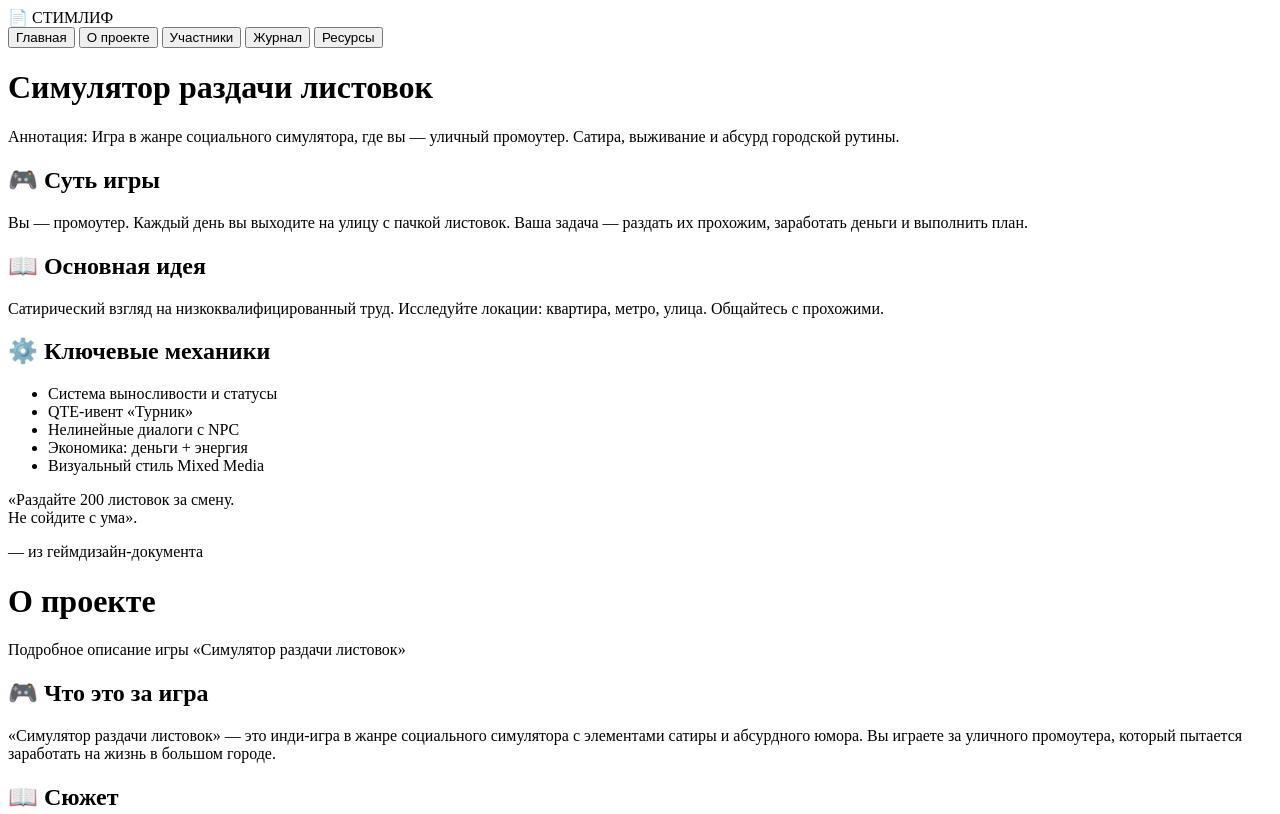
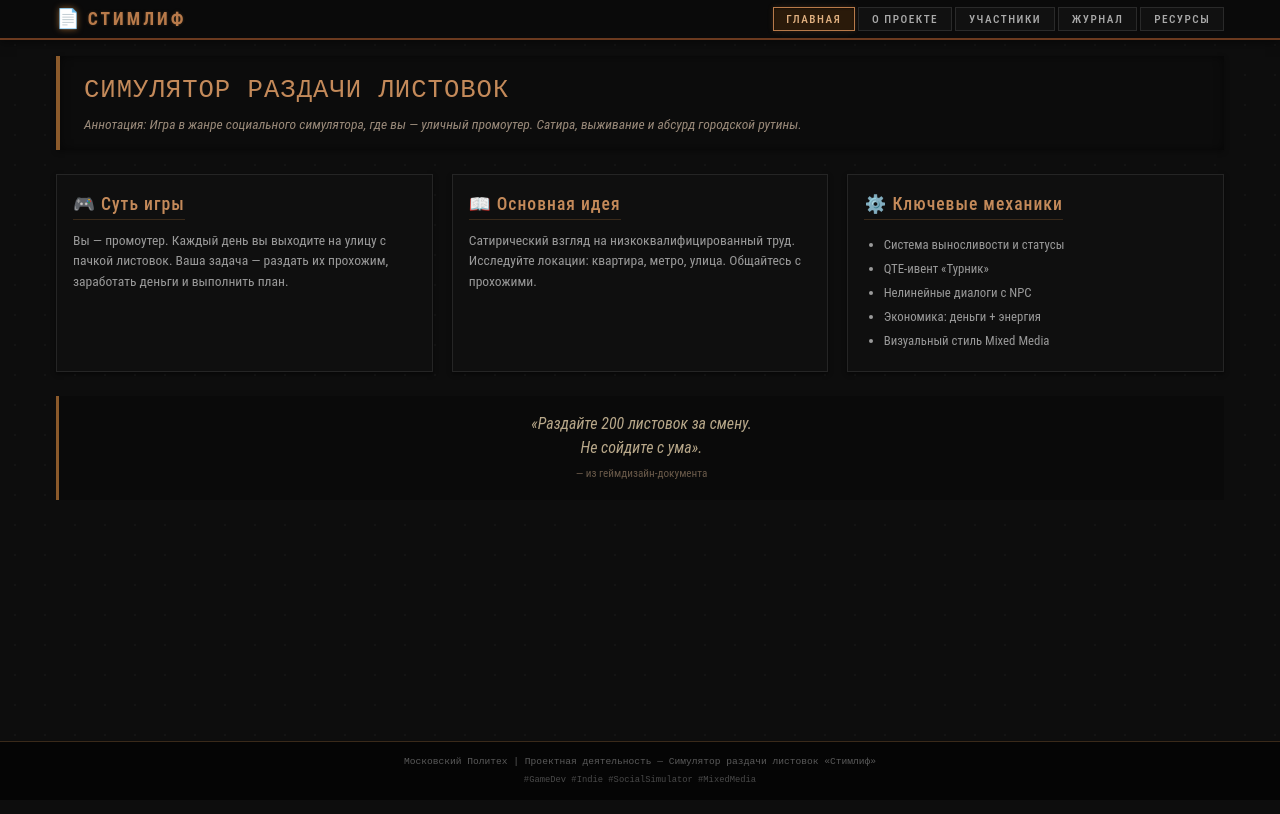
Before and after one commit to subbotinavaleria18-ai/practice-2026-TgBotPython, a plain HTML site: page site/index.html in a window 1280 px wide. Shown: the top 814 px of the page. Drawn offline with Linux system fonts and the light colour scheme.

Commit message:
Update style.css

```diff
--- a/site/css/style.css
+++ b/site/css/style.css
@@ -1,104 +1,345 @@
-/* ДОПОЛНИТЕЛЬНЫЕ СТИЛИ ДЛЯ ССЫЛОК, ВИДЕО И БОТА */
+/* СТИМЛИФ — ИНДУСТРИАЛЬНЫЙ СТИЛЬ (КОРИЧНЕВАЯ ГАММА) */
+* {
+    margin: 0;
+    padding: 0;
+    box-sizing: border-box;
+}
 
-.card-link {
+html, body {
+    height: 100%;
+}
+
+body {
+    font-family: 'Roboto Condensed', 'Courier New', 'Segoe UI', monospace;
+    background: #0d0d0d;
+    background-image: radial-gradient(rgba(30, 30, 30, 0.4) 1px, transparent 1px);
+    background-size: 30px 30px;
+    color: #c0c0c0;
+    line-height: 1.5;
+    display: flex;
+    flex-direction: column;
+    min-height: 100vh;
+}
+
+/* ШАПКА — МЕТАЛЛИЧЕСКАЯ ПЛАСТИНА */
+header {
+    background: #0a0a0a;
+    border-bottom: 2px solid #6b3a1f;
+    position: sticky;
+    top: 0;
+    z-index: 100;
+    box-shadow: 0 2px 10px rgba(0, 0, 0, 0.5);
+}
+
+.header-container {
+    max-width: 1200px;
+    margin: 0 auto;
+    padding: 0.3rem 1rem;
+    display: flex;
+    justify-content: space-between;
+    align-items: center;
+    flex-wrap: wrap;
+    gap: 0.5rem;
+}
+
+.logo {
+    display: flex;
+    align-items: baseline;
+    gap: 0.3rem;
+    font-size: 1.1rem;
+    font-weight: 600;
+    letter-spacing: 3px;
+    text-transform: uppercase;
+}
+
+.logo-icon {
+    font-size: 1.2rem;
+    filter: drop-shadow(0 0 3px #8b5a2b);
+}
+
+.logo-text {
+    color: #b87a4a;
+    text-shadow: 0 0 3px #3a2a1a;
+}
+
+nav {
+    display: flex;
+    gap: 0.2rem;
+}
+
+.nav-btn {
+    background: #111;
+    border: 1px solid #2a2a2a;
+    color: #aaa;
+    font-size: 0.7rem;
+    font-weight: 500;
+    padding: 0.3rem 0.8rem;
+    cursor: pointer;
+    transition: 0.2s;
+    font-family: inherit;
+    text-transform: uppercase;
+    letter-spacing: 1.5px;
+    border-radius: 0;
+}
+
+.nav-btn:hover {
+    background: #2a1a0a;
+    border-color: #8b5a2b;
+    color: #e0b080;
+    text-shadow: 0 0 2px #8b5a2b;
+}
+
+.nav-btn.active {
+    background: #2a1a0a;
+    border-color: #b87a4a;
+    color: #e0b080;
+    box-shadow: inset 0 1px 2px rgba(0,0,0,0.5), 0 0 5px rgba(139, 90, 43, 0.3);
+}
+
+/* ОСНОВНОЙ КОНТЕЙНЕР — РАСТЯГИВАЕТСЯ, ЧТОБЫ ПРИЖИМАТЬ ПОДВАЛ */
+main {
+    flex: 1;
+}
+
+.container {
+    max-width: 1200px;
+    margin: 0 auto;
+    padding: 1rem;
+}
+
+/* СТРАНИЦЫ */
+.page {
+    display: none;
+    animation: flicker 0.2s ease;
+}
+
+.page.active-page {
+    display: block;
+}
+
+@keyframes flicker {
+    0% { opacity: 0; transform: translateY(3px); }
+    100% { opacity: 1; transform: translateY(0); }
+}
+
+/* HERO-БЛОК */
+.hero {
+    background: #0c0c0c;
+    border-left: 4px solid #8b5a2b;
+    padding: 1rem 1.5rem;
+    margin: 0 0 1.5rem 0;
+    box-shadow: inset 0 0 10px rgba(0, 0, 0, 0.5), 0 2px 5px rgba(0, 0, 0, 0.3);
+}
+
+.hero h1 {
+    font-size: 1.6rem;
+    color: #c48a5a;
+    margin-bottom: 0.2rem;
+    font-weight: 400;
+    letter-spacing: 1px;
+    text-transform: uppercase;
+    font-family: monospace;
+}
+
+.hero p {
+    font-size: 0.85rem;
+    color: #9a8a7a;
+}
+
+.annotation {
+    font-style: italic;
+}
+
+/* КАРТОЧКИ */
+.cards-grid, .team-grid, .resources-grid {
+    display: grid;
+    grid-template-columns: repeat(auto-fit, minmax(280px, 1fr));
+    gap: 1.2rem;
+    margin: 1.2rem 0;
+}
+
+.card, .team-card, .resource-card {
+    background: #0f0f0f;
+    border: 1px solid #252525;
+    padding: 1rem;
+    transition: 0.2s;
+    box-shadow: 0 2px 4px rgba(0,0,0,0.5);
+}
+
+.card:hover, .team-card:hover, .resource-card:hover {
+    border-color: #8b5a2b;
+    background: #121212;
+}
+
+.card h2, .team-card h3, .resource-card h3 {
+    color: #c48a5a;
+    margin-bottom: 0.6rem;
+    font-size: 1.1rem;
+    font-weight: 500;
+    letter-spacing: 1px;
+    border-bottom: 1px solid #3a2a1a;
     display: inline-block;
-    margin-top: 0.8rem;
+    padding-bottom: 0.1rem;
+}
+
+.card p, .team-card p {
+    color: #9a9a9a;
+    font-size: 0.85rem;
+}
+
+.features-list {
+    margin-left: 1.2rem;
+    color: #9a9a9a;
+    font-size: 0.8rem;
+}
+
+.features-list li {
+    margin: 0.3rem 0;
+}
+
+/* ЦИТАТА */
+.quote-block {
+    background: #0a0a0a;
+    border-left: 3px solid #8b5a2b;
+    padding: 1rem 1.2rem;
+    margin: 1.5rem 0;
+    text-align: center;
+}
+
+.quote-block p {
+    font-size: 1rem;
+    color: #b8a88a;
+    font-style: italic;
+}
+
+.quote-block span {
+    font-size: 0.7rem;
+    color: #6a5a4a;
+}
+
+/* УЧАСТНИКИ */
+.team-contribution-list {
+    margin-top: 0.6rem;
+    padding-left: 0;
+    list-style: none;
+}
+
+.team-contribution-list li {
+    font-size: 0.7rem;
+    color: #8a8a8a;
+    margin-bottom: 0.2rem;
+}
+
+.team-name {
+    font-weight: 600;
+    color: #b0b0b0;
+}
+
+.team-role {
+    font-size: 0.6rem;
+    color: #8b5a2b;
+    text-transform: uppercase;
+}
+
+/* НОВОСТИ */
+.news-list {
+    display: flex;
+    flex-direction: column;
+    gap: 0.8rem;
+    margin: 1.2rem 0;
+}
+
+.news-card {
+    background: #0b0b0b;
+    border-left: 3px solid #8b5a2b;
+    padding: 0.8rem 1rem;
+}
+
+.news-date {
+    color: #b87a4a;
+    font-size: 0.65rem;
+    margin-bottom: 0.2rem;
+    font-family: monospace;
+}
+
+.news-title {
+    font-size: 1rem;
+    font-weight: 500;
+    margin-bottom: 0.2rem;
+    color: #b8b8b8;
+}
+
+/* РЕСУРСЫ */
+.resources-list {
+    display: flex;
+    flex-direction: column;
+    gap: 0.6rem;
+}
+
+.resource-item {
+    background: #0a0a0a;
+    padding: 0.6rem 1rem;
+    border-left: 2px solid #8b5a2b;
+}
+
+.resource-item a {
     color: #c48a5a;
     text-decoration: none;
-    font-size: 0.7rem;
+    font-size: 0.8rem;
     font-family: monospace;
-    letter-spacing: 1px;
 }
 
-.card-link:hover {
+.resource-item a:hover {
     color: #e0b080;
     text-decoration: underline;
 }
 
-.media-section {
-    margin: 2rem 0;
+/* БЛОК С ВИДЕО */
+.demo-block {
+    background: #0a0a0a;
+    padding: 0.8rem;
+    text-align: center;
+    margin: 1.2rem 0;
+    border: 1px solid #2a2a2a;
 }
 
-.media-title {
+.demo-block a {
     color: #c48a5a;
-    font-size: 1.1rem;
-    margin-bottom: 1rem;
-    border-left: 3px solid #8b5a2b;
-    padding-left: 0.8rem;
+    text-decoration: none;
 }
 
-.video-wrapper {
-    position: relative;
-    padding-bottom: 56.25%;
-    height: 0;
-    background: #000;
-    margin: 1rem 0;
+/* ПОДВАЛ — ТЕПЕРЬ ВСЕГДА ВНИЗУ */
+footer {
+    background: #050505;
+    border-top: 1px solid #3a2a1a;
+    margin-top: 2rem;
+    padding: 0.8rem;
+    text-align: center;
+    font-size: 0.6rem;
+    color: #5a5a5a;
+    font-family: monospace;
 }
 
-.video-wrapper iframe {
-    position: absolute;
-    top: 0;
-    left: 0;
-    width: 100%;
-    height: 100%;
-    border: 1px solid #3a2a1a;
+footer .container {
+    padding: 0;
 }
 
-.media-caption {
-    font-size: 0.7rem;
-    color: #7a6a5a;
-    text-align: center;
-    margin-top: 0.5rem;
+.footer-tags {
+    margin-top: 0.3rem;
+    font-size: 0.55rem;
+    color: #4a4a4a;
 }
 
-.scheme-placeholder {
-    background: #0a0a0a;
-    border: 1px solid #2a2a2a;
-    padding: 1rem;
-    text-align: center;
+/* АДАПТАЦИЯ */
+@media (max-width: 700px) {
+    .header-container {
+        flex-direction: column;
+        text-align: center;
+    }
+    .hero h1 {
+        font-size: 1.2rem;
+    }
+    .cards-grid, .team-grid, .resources-grid {
+        grid-template-columns: 1fr;
+    }
 }
-
-.bot-card {
-    background: #0f0f0f;
-    border: 1px solid #2a2a2a;
-    padding: 1.2rem;
-    margin: 1.5rem 0;
-    border-left: 3px solid #8b5a2b;
-}
-
-.bot-card h3 {
-    color: #c48a5a;
-    margin-bottom: 0.5rem;
-}
-
-.bot-card p {
-    color: #9a9a9a;
-    font-size: 0.85rem;
-    margin-bottom: 1rem;
-}
-
-.bot-link {
-    margin: 1rem 0;
-}
-
-.bot-button {
-    display: inline-block;
-    background: #2a1a0a;
-    border: 1px solid #8b5a2b;
-    color: #e0b080;
-    padding: 0.5rem 1rem;
-    text-decoration: none;
-    font-family: monospace;
-    font-size: 0.8rem;
-    transition: 0.2s;
-}
-
-.bot-button:hover {
-    background: #3a2a1a;
-    border-color: #c48a5a;
-    color: #f0c090;
-}
-
-.bot-screenshot {
-    margin-top: 1rem;
-}
```
